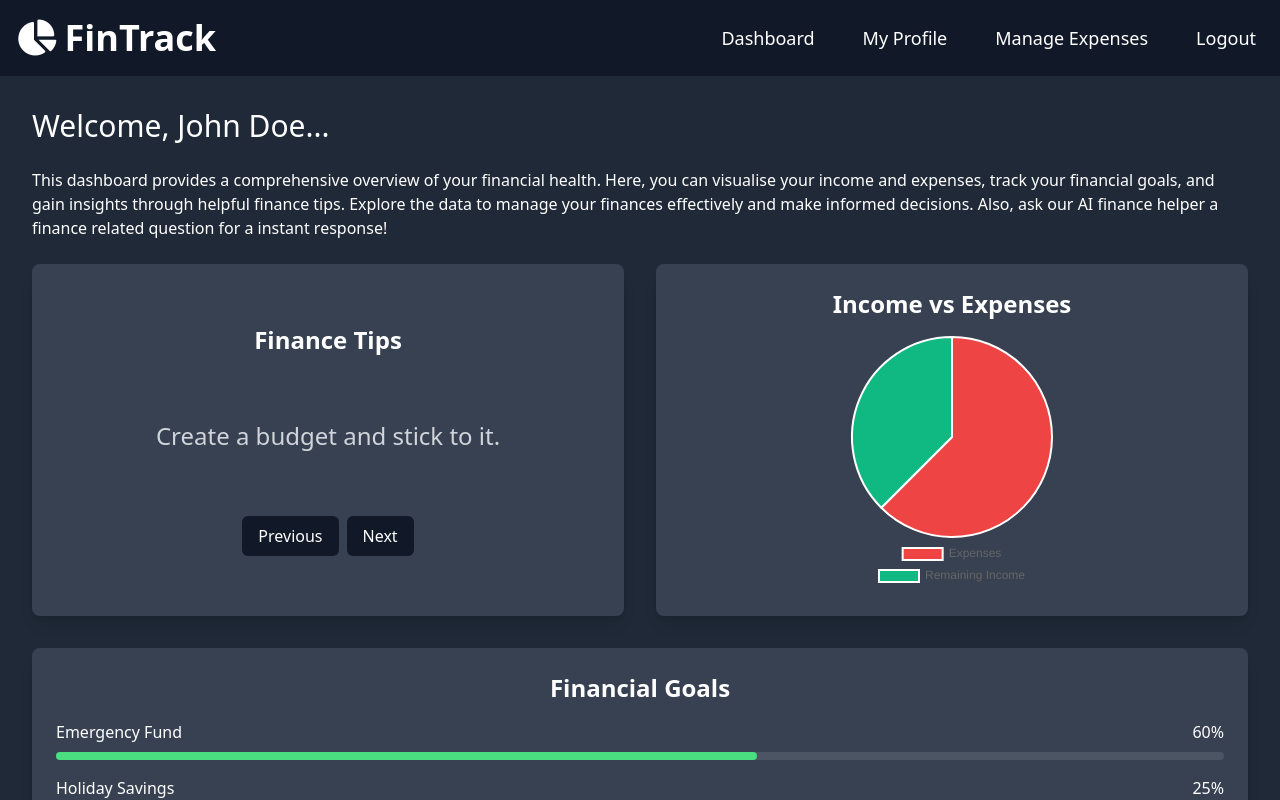
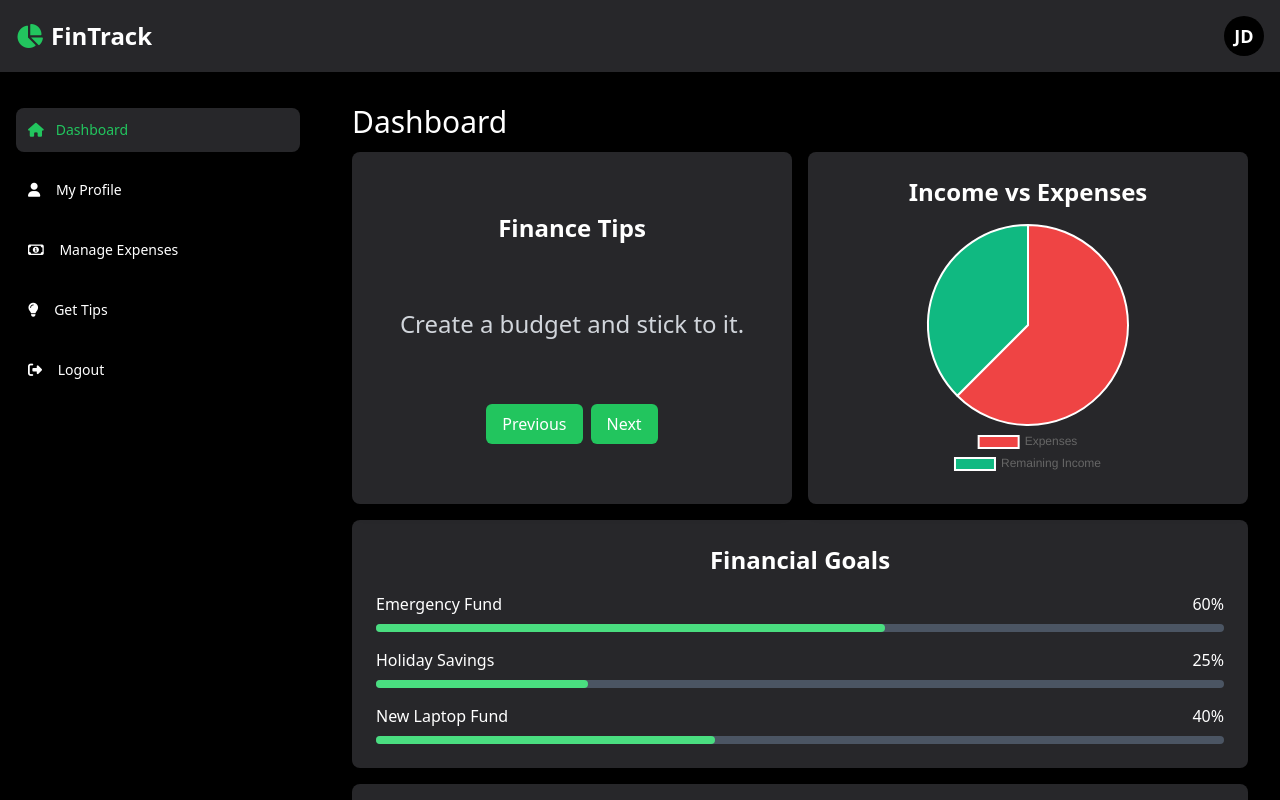
Before and after one commit to owensanders/fintrack-frontend, a Vue app: page /dashboard in a window 1280 px wide. Shown: the top 800 px of the page. Built offline with nearby package versions, Linux system fonts and the light colour scheme.

Commit message:
Some design changes to make the UI better

```diff
--- a/src/App.vue
+++ b/src/App.vue
@@ -1,7 +1,5 @@
 <template>
-  <div
-    class="min-h-screen bg-gray-900 text-white"
-  >
+  <div class="min-h-screen bg-black text-white">
     <RouterView />
   </div>
 </template>
--- a/src/components/AskAQuestion.vue
+++ b/src/components/AskAQuestion.vue
@@ -1,6 +1,6 @@
 <template>
   <div
-    class="bg-gray-700 rounded-lg p-6 shadow-lg mt-8 flex flex-col items-center justify-center"
+    class="bg-zinc-800 rounded-lg p-6 shadow-lg mt-4 flex flex-col items-center justify-center"
   >
     <h2 class="text-2xl font-semibold mb-4 text-center">
       Ask our finance AI helper a question
@@ -9,12 +9,12 @@
       <textarea
         v-model="question"
         placeholder="Type your question here..."
-        class="w-full p-4 rounded-md border border-gray-600 bg-gray-800 text-white placeholder-gray-400 focus:outline-none focus:ring-2 focus:ring-blue-500"
+        class="w-full p-4 rounded-md border border-gray-600 bg-zinc-700 text-white placeholder-gray-400 focus:outline-none focus:ring-2 focus:ring-blue-500"
         rows="4"
       ></textarea>
       <button
         type="submit"
-        class="mt-4 w-full py-2 px-4 bg-gray-900 text-white rounded-md hover:bg-gray-800 transition"
+        class="mt-4 w-full py-2 px-4 bg-green-500 text-white rounded-md hover:bg-gray-800 transition"
       >
         Ask
       </button>
--- a/src/components/Dashboard.vue
+++ b/src/components/Dashboard.vue
@@ -1,18 +1,13 @@
 <template>
   <NavBar />
-  <div class="p-8 bg-gray-800 text-white">
-    <h1 class="text-3xl">Welcome, John Doe...</h1>
-    <p class="my-6 text-center md:text-left">
-      This dashboard provides a comprehensive overview of your financial health.
-      Here, you can visualise your income and expenses, track your financial
-      goals, and gain insights through helpful finance tips. Explore the data to
-      manage your finances effectively and make informed decisions. Also, ask
-      our AI finance helper a finance related question for a instant response!
-    </p>
-    <div class="grid grid-cols-1 md:grid-cols-2 gap-8">
+  <div class="flex">
+    <SideBar />
+    <div class="flex-grow p-8 bg-black text-white">
+      <h1 class="text-3xl mb-3">Dashboard</h1>
+      <div class="grid grid-cols-1 md:grid-cols-2 gap-4">
         <FinanceTips />
         <div
-        class="bg-gray-700 rounded-lg p-6 shadow-lg flex flex-col items-center justify-center"
+          class="bg-zinc-800 rounded-lg p-6 shadow-lg flex flex-col items-center justify-center"
         >
           <h2 class="text-2xl font-semibold mb-4">Income vs Expenses</h2>
           <PieChart :income="monthlyIncome" :expenses="totalExpenses" />
@@ -20,6 +15,7 @@
       </div>
       <FinancialGoals />
       <AskAQuestion />
+    </div>
   </div>
 </template>
 
@@ -30,6 +26,7 @@ import NavBar from "./ui/NavBar.vue";
 import AskAQuestion from "./AskAQuestion.vue";
 import FinancialGoals from "./FinancialGoals.vue";
 import FinanceTips from "./FinanceTips.vue";
+import SideBar from "./ui/SideBar.vue";
 
 const monthlyIncome = ref(4000);
 const totalExpenses = ref(2500);
--- a/src/components/FinanceTips.vue
+++ b/src/components/FinanceTips.vue
@@ -1,6 +1,6 @@
 <template>
   <div
-    class="bg-gray-700 rounded-lg p-6 shadow-lg flex flex-col items-center justify-center"
+    class="bg-zinc-800 rounded-lg p-6 shadow-lg flex flex-col items-center justify-center"
   >
     <h2 class="text-2xl font-semibold mb-4 text-center">Finance Tips</h2>
     <div
@@ -10,13 +10,13 @@
     </div>
     <div class="mt-4 flex justify-center">
       <button
-        class="px-4 py-2 bg-gray-900 rounded-md hover:bg-gray-700 transition"
+        class="px-4 py-2 bg-green-500 rounded-md hover:bg-gray-700 transition"
         @click="prevTip"
       >
         Previous
       </button>
       <button
-        class="px-4 py-2 bg-gray-900 rounded-md ml-2 hover:bg-gray-700 transition"
+        class="px-4 py-2 bg-green-500 rounded-md ml-2 hover:bg-gray-700 transition"
         @click="nextTip"
       >
         Next
--- a/src/components/FinancialGoals.vue
+++ b/src/components/FinancialGoals.vue
@@ -1,5 +1,5 @@
 <template>
-  <div class="bg-gray-700 rounded-lg p-6 shadow-lg mt-8">
+  <div class="bg-zinc-800 rounded-lg p-6 shadow-lg mt-4">
     <h2 class="text-2xl font-semibold mb-4 text-center">Financial Goals</h2>
     <ul class="space-y-4">
       <li v-for="(goal, index) in financialGoals" :key="index">
--- a/src/components/ui/Input.vue
+++ b/src/components/ui/Input.vue
@@ -1,13 +1,15 @@
 <template>
   <div class="mb-4">
-    <label :for="id" class="font-medium">{{ label }}</label>
+    <label :for="id" class="font-medium"
+      >{{ label }} <span v-if="isRequired" class="text-red-500">*</span></label
+    >
     <input
       :type="type"
       :id="id"
       :value="modelValue"
       @input="updateValue"
       required
-      class="mt-1 w-full border-gray-600 bg-gray-700 text-white rounded-md shadow-sm p-1"
+      class="mt-1 w-full border-gray-600 bg-zinc-700 text-white rounded-md shadow-sm p-1"
     />
   </div>
 </template>
@@ -20,6 +22,7 @@ const props = defineProps<{
   id: string;
   modelValue: string | number | null;
   type: string;
+  isRequired?: boolean;
 }>();
 
 const emit = defineEmits<{
--- a/src/components/ui/NavBar.vue
+++ b/src/components/ui/NavBar.vue
@@ -1,8 +1,15 @@
 <template>
-  <nav class="bg-gray-900 shadow-lg p-4">
+  <nav class="bg-zinc-800 shadow-lg p-4">
     <div class="mx-auto flex items-center justify-between">
-      <div class="text-white text-4xl font-bold md:mr-auto flex items-center">
-        <i class="fa-solid fa-chart-pie mr-2"></i> FinTrack
+      <div class="text-white text-2xl font-bold md:mr-auto flex items-center">
+        <i class="fa-solid fa-chart-pie mr-2 text-green-500"></i> FinTrack
+      </div>
+      <div class="hidden md:flex items-center space-x-4">
+        <div
+          class="w-10 h-10 rounded-full bg-black text-white flex items-center justify-center text-lg font-semibold"
+        >
+          JD
+        </div>
       </div>
       <button
         @click="isMenuOpen = !isMenuOpen"
@@ -10,32 +17,6 @@
       >
         <i class="fa-solid fa-bars"></i>
       </button>
-      <ul class="hidden md:flex space-x-8 text-white text-lg">
-        <li
-          :class="{ active: isActiveRoute('/dashboard') }"
-          class="transition duration-300 hover:text-gray-600 p-2"
-        >
-          <router-link to="/dashboard">Dashboard</router-link>
-        </li>
-        <li
-          :class="{ active: isActiveRoute('/profile') }"
-          class="transition duration-300 hover:text-gray-600 p-2"
-        >
-          <router-link to="/profile">My Profile</router-link>
-        </li>
-        <li
-          :class="{ active: isActiveRoute('/manage-expenses') }"
-          class="transition duration-300 hover:text-gray-600 p-2"
-        >
-          <router-link to="/manage-expenses">Manage Expenses</router-link>
-        </li>
-        <li
-          :class="{ active: isActiveRoute('/logout') }"
-          class="transition duration-300 hover:text-gray-600 p-2"
-        >
-          <router-link to="/logout">Logout</router-link>
-        </li>
-      </ul>
     </div>
     <div v-if="isMenuOpen" class="md:hidden mt-4">
       <ul class="flex flex-col space-y-4 text-white text-lg">
@@ -61,11 +42,6 @@
 
 <script setup lang="ts">
 import { ref } from "vue";
-import { useRoute } from "vue-router";
 
 const isMenuOpen = ref(false);
-const route = useRoute();
-const isActiveRoute = (path: string): boolean => {
-  return route.path === path;
-};
 </script>
--- /dev/null
+++ b/src/components/ui/SideBar.vue
@@ -0,0 +1,71 @@
+<template>
+  <aside class="hidden md:block w-1/4 bg-black min-h-screen p-4 pr-5">
+    <ul class="space-y-4 text-white text-lg mt-5">
+      <li
+        :class="{
+          'bg-zinc-800 rounded-lg p-3 text-sm text-green-500':
+            isActiveRoute('/dashboard'),
+        }"
+        class="hover:bg-zinc-800 p-3 text-sm rounded-lg transition duration-300"
+      >
+        <router-link to="/dashboard"
+          ><i class="fa-solid fa-house mr-3"></i>Dashboard</router-link
+        >
+      </li>
+      <li
+        :class="{
+          'bg-zinc-800 rounded-lg p-3 text-sm text-green-500':
+            isActiveRoute('/profile'),
+        }"
+        class="hover:bg-zinc-800 p-3 text-sm rounded-lg transition duration-300"
+      >
+        <router-link to="/profile"
+          ><i class="fa-solid fa-user mr-3"></i> My Profile</router-link
+        >
+      </li>
+      <li
+        :class="{
+          'bg-zinc-800 rounded-lg p-3 text-sm text-green-500':
+            isActiveRoute('/manage-expenses'),
+        }"
+        class="hover:bg-zinc-800 p-3 text-sm rounded-lg transition duration-300"
+      >
+        <router-link to="/manage-expenses"
+          ><i class="fa-regular fa-money-bill-1 mr-3"></i> Manage
+          Expenses</router-link
+        >
+      </li>
+      <li
+        :class="{
+          'bg-zinc-800 rounded-lg p-3 text-sm text-green-500':
+            isActiveRoute('/get-tips'),
+        }"
+        class="hover:bg-zinc-800 p-3 text-sm rounded-lg transition duration-300"
+      >
+        <router-link to="/get-tips"
+          ><i class="fa-solid fa-lightbulb mr-3"></i> Get Tips</router-link
+        >
+      </li>
+      <li
+        :class="{
+          'bg-zinc-800 rounded-lg p-3 text-sm': isActiveRoute('/logout'),
+        }"
+        class="hover:bg-zinc-800 p-3 text-sm rounded-lg transition duration-300"
+      >
+        <router-link to="/logout"
+          ><i class="fa-solid fa-right-from-bracket mr-3"></i>
+          Logout</router-link
+        >
+      </li>
+    </ul>
+  </aside>
+</template>
+
+<script setup lang="ts">
+import { useRoute } from "vue-router";
+
+const route = useRoute();
+const isActiveRoute = (path: string): boolean => {
+  return route.path === path;
+};
+</script>
```
Also changed, not shown: src/components/auth/Login.vue (+14 -6 lines), src/components/auth/Register.vue (+27 -7 lines), tsconfig.json (+4 -15 lines). Lines whose indentation alone changed are shown as unchanged.
